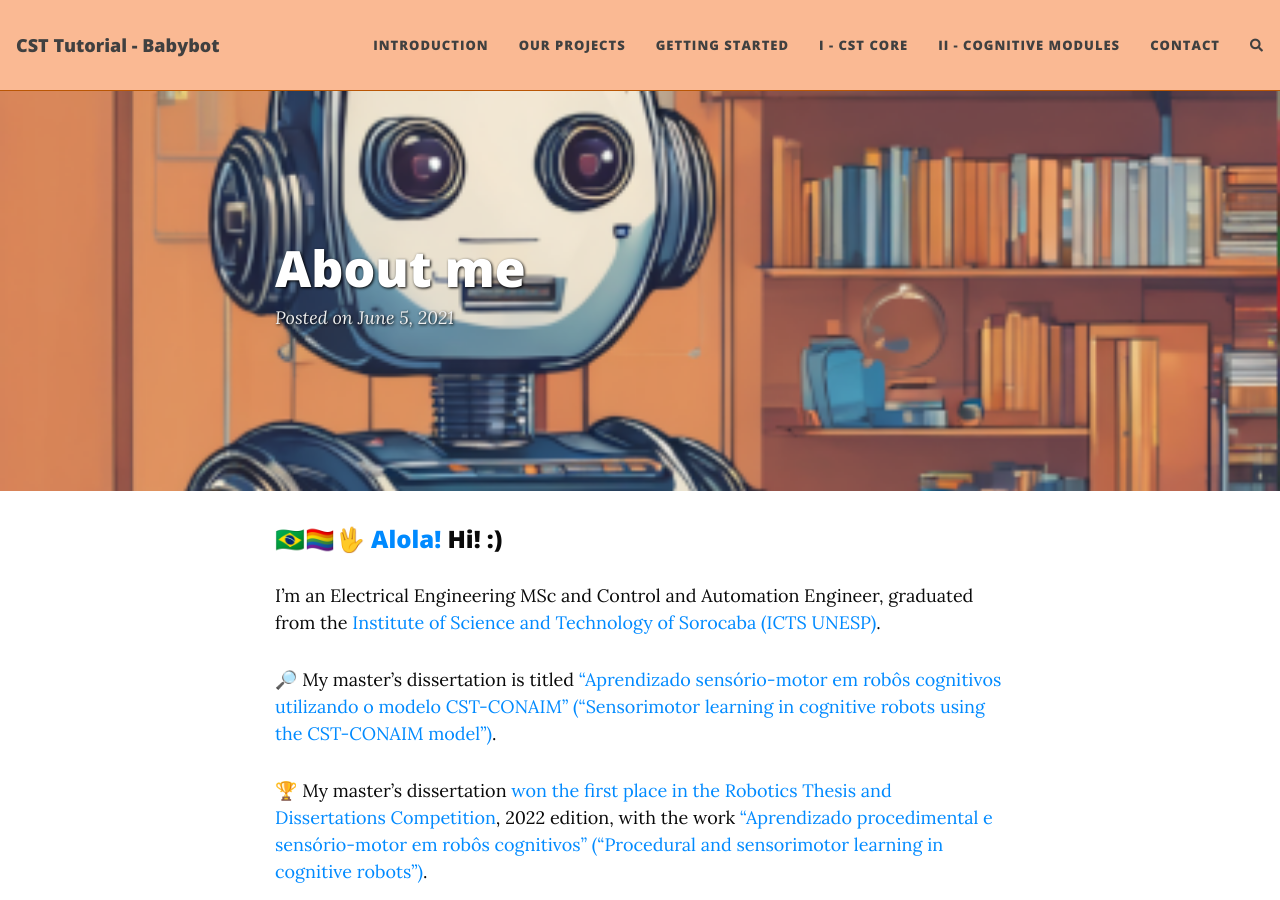
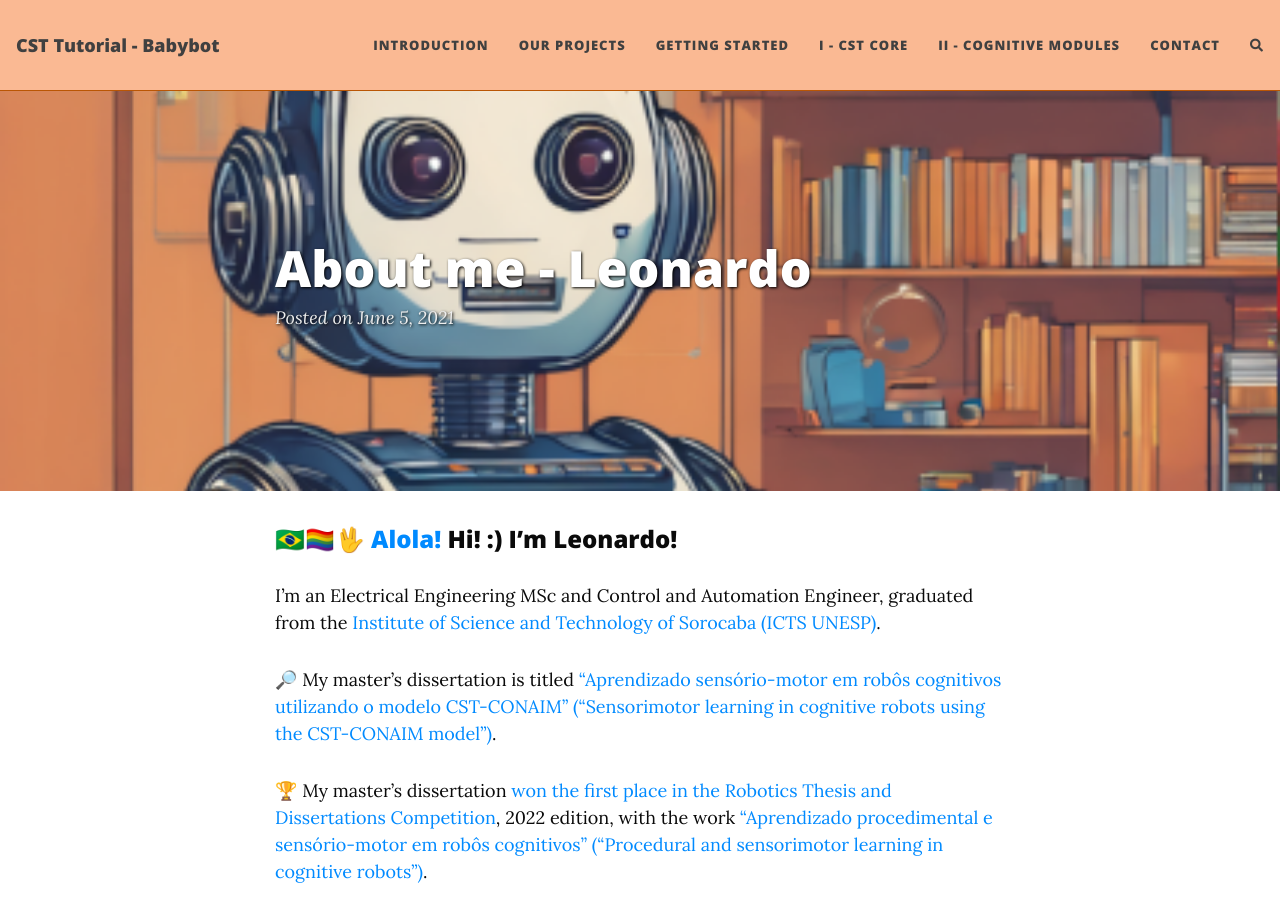
Before and after one commit to H-IAAC/cst-tutorial-babybot.github.io, a Jekyll site: the page built from _posts/2021-06-05-apresentacao.md, in a window 1280 px wide and 900 px high. Built offline with Jekyll 4.4.1, drawn with Linux system fonts in a browser that asks for light colours; nearby versions of some CDN libraries; comment, search, counter and statistics services are not loaded.

Commit message:
edited content

```diff
--- a/_posts/2021-06-05-apresentacao.md
+++ b/_posts/2021-06-05-apresentacao.md
@@ -1,13 +1,13 @@
 ---
 layout: post
-title: About me
+title: About me - Leonardo
 cover-img: /assets/img/thumb.png
 thumbnail-img: /assets/img/thumb.png
 share-img: /assets/img/thumb.png
 tags: [aboutme]
 ---
 
-### 🇧🇷🏳️‍🌈🖖 [Alola!](https://bulbapedia.bulbagarden.net/wiki/Alola#Etymology) Hi! :)
+### 🇧🇷🏳️‍🌈🖖 [Alola!](https://bulbapedia.bulbagarden.net/wiki/Alola#Etymology) Hi! :) I'm Leonardo!
 
 
 
```
